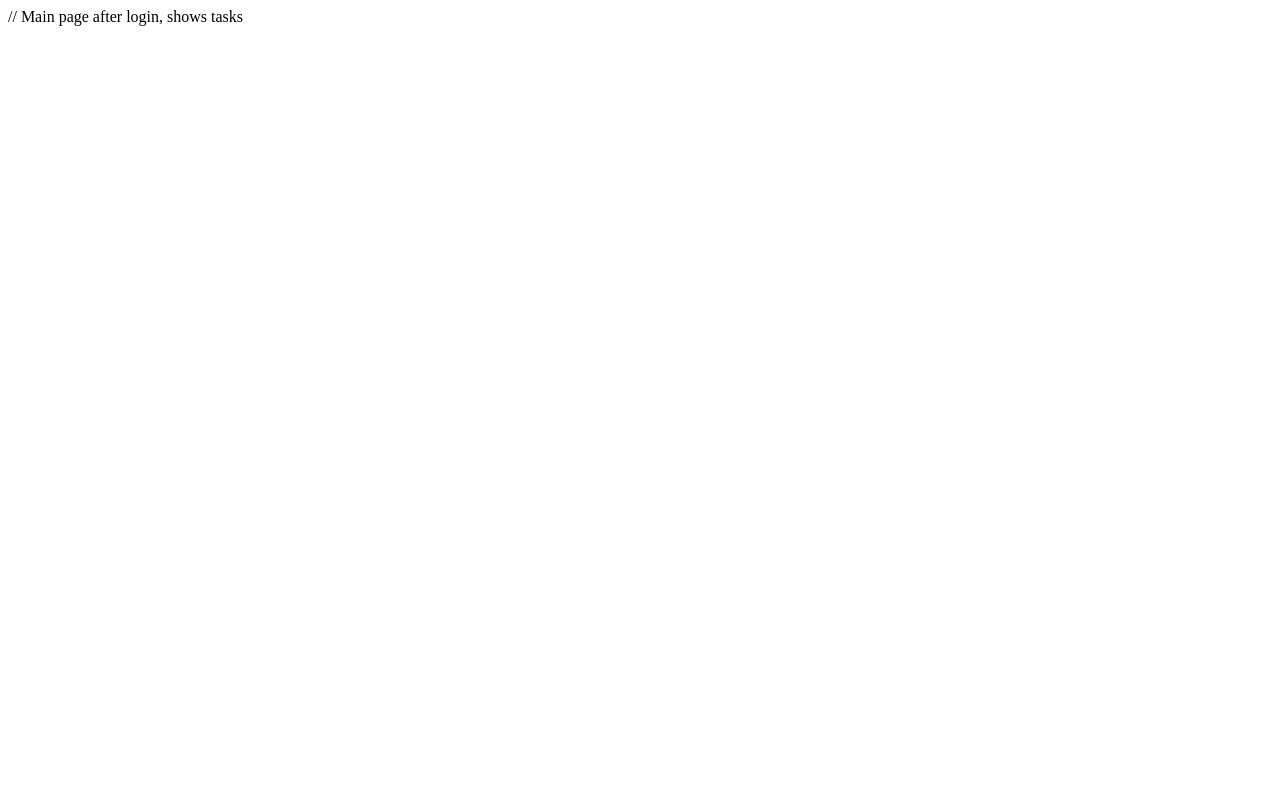
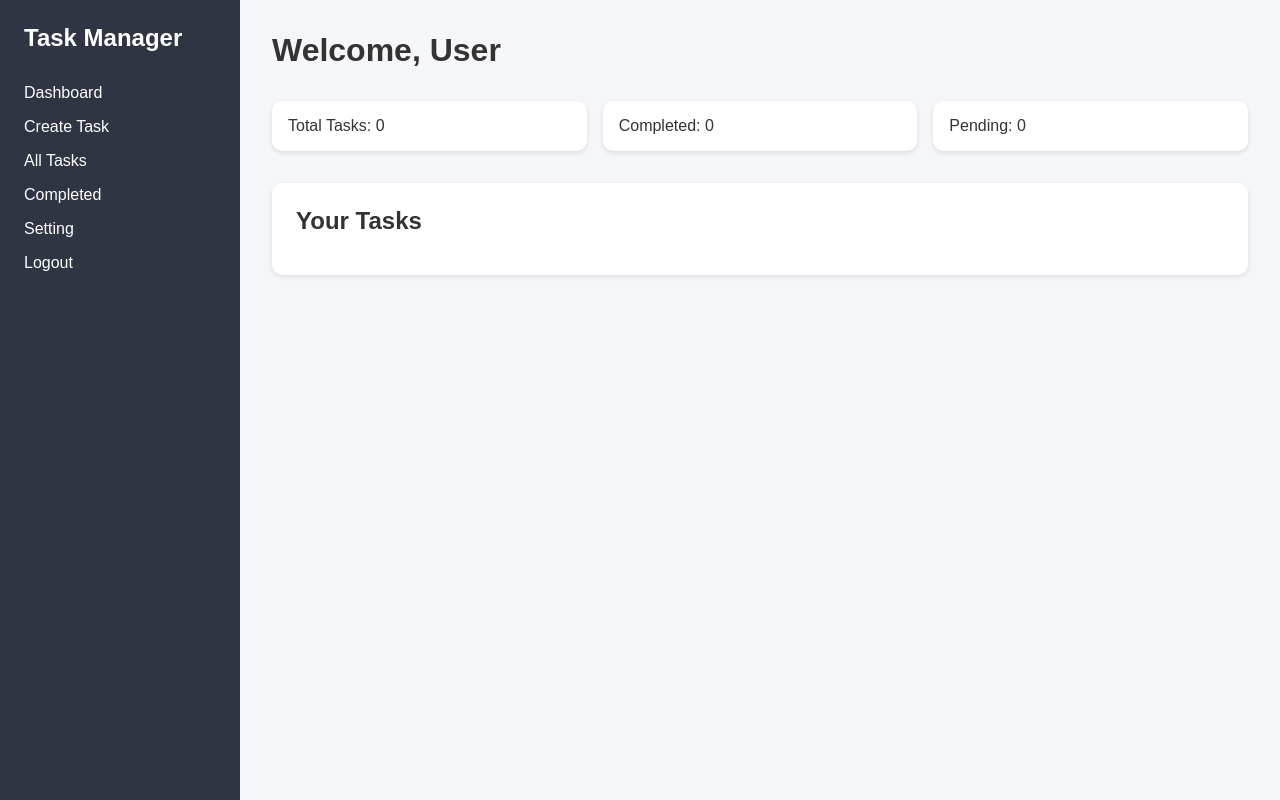
Before and after one commit to ArfanFahad/Task_Manager, a website: page frontend/views/dashboard.html in a window 1280 px wide. Drawn offline with Linux system fonts and the light colour scheme.

Commit message:
feat(dashboard): Add dashboard for users

```diff
--- a/frontend/views/dashboard.html
+++ b/frontend/views/dashboard.html
@@ -1 +1,56 @@
-// Main page after login, shows tasks
+<!DOCTYPE html>
+<html lang="en">
+  <head>
+    <meta charset="UTF-8" />
+    <meta name="viewport" content="width=device-width, initial-scale=1.0" />
+    <title>Dashboard | Task Manager</title>
+    <link rel="stylesheet" href="../css/dashboard.css" />
+  </head>
+  <body>
+    <div class="container">
+      <!-- Sidebar -->
+      <aside class="sidebar">
+        <h2>Task Manager</h2>
+        <nav>
+          <ul>
+            <li><a href="#">Dashboard</a></li>
+            <li><a href="#">Create Task</a></li>
+            <li><a href="#">All Tasks</a></li>
+            <li><a href="#">Completed</a></li>
+            <li><a href="#">Setting</a></li>
+            <li><button id="logoutBtn">Logout</button></li>
+          </ul>
+        </nav>
+      </aside>
+
+      <!-- Main Content -->
+      <div class="main">
+        <!-- Header -->
+        <div class="header">
+          <h1>Welcome, <span id="username">User</span></h1>
+        </div>
+
+        <!-- Stats -->
+        <section class="stats">
+          <div class="stat-card">
+            Total Tasks: <span id="totalTasks">0</span>
+          </div>
+          <div class="stat-card">
+            Completed: <span id="completedTasks">0</span>
+          </div>
+          <div class="stat-card">Pending: <span id="pendingTasks">0</span></div>
+        </section>
+
+        <!-- Task List -->
+        <section class="tasks">
+          <h2>Your Tasks</h2>
+          <div id="taskList" class="task-list">
+            <!-- tasks will be injected here by js -->
+          </div>
+        </section>
+      </div>
+    </div>
+
+    <script src="../js/dashboard.js"></script>
+  </body>
+</html>
```
